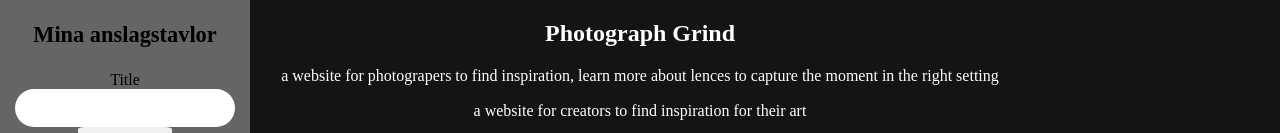
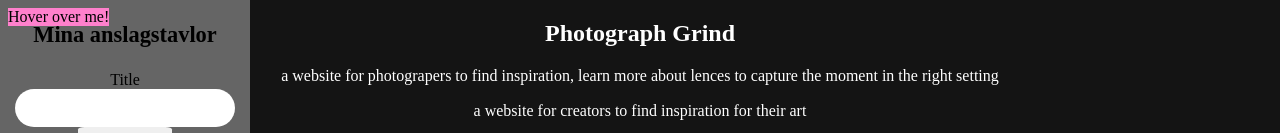
Before and after one commit to ezzequ/react-grupparbete, a React (Create React App) app: page / in a window 1280 px wide. Shown: the top 133 px of the page. Built offline with nearby package versions, Linux system fonts and the light colour scheme; no server answers.

Commit message:
DIV TO APPEAR ON IMAGES ON HOOVER

```diff
--- a/src/App.tsx
+++ b/src/App.tsx
@@ -4,15 +4,16 @@ import Sidebar from "./components/SIdebar";
 import SearchBar from "./components/SearchBar";
 import Header from "./components/Header";
 import './App.css';
-
+import HooverDiv from "./components/HooverDiv";
 function App() {
   return (
     <>
-
     <Header></Header>
     <SearchBar></SearchBar>
       <Main/>
       <Sidebar/>
+      <HooverDiv/>
+
 
 
 
--- /dev/null
+++ b/src/components/HooverDiv.tsx
@@ -0,0 +1,38 @@
+import { useState } from "react";
+
+
+
+export default function HooverDiv(){
+return(
+HooverDivComponent()
+
+)
+
+}
+
+
+function HooverDivComponent() {
+    const [isShown, setIsShown] = useState(false);
+
+    return (
+      <div className="HooverDiv absolute">
+        <div className="HooverDiv fr w90 ma2 bg-pink relative"
+          onMouseEnter={() => setIsShown(true)}
+          onMouseLeave={() => setIsShown(false)}>
+          Hover over me!
+        </div>
+        {isShown && (
+          <div className="fr h3 w-50 bg-black-50 br3 fixed pa3 ma3 h5 center tc white shadow-"
+          onMouseEnter={() => setIsShown(true)}
+          onMouseLeave={() => setIsShown(false)}
+          >
+              <h1 >Title</h1>
+              <hr className="bb bg-white white br2"></hr>
+              <p>description description description description description description</p>
+              <p className="tr">photograoher: <br></br> camera and lens:</p>
+          <button className=" white tc ba bg-black-10 br-pill pa2 b--white">add image to board</button>
+          </div>
+        )}
+      </div>
+    );
+  }
```
